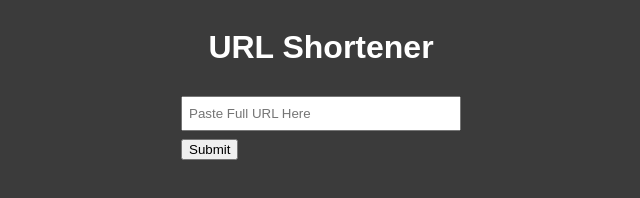
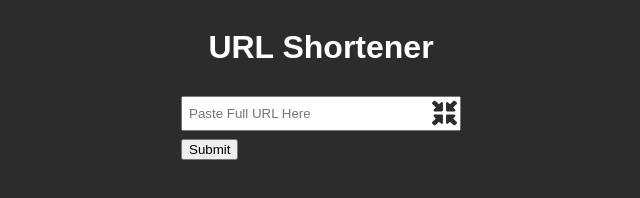
Before and after one commit to Evan-OR/url-shortener, a plain HTML site: page frontend/index.html in a window 1280 px wide. Shown: the whole page, without its empty margins (319-959 px from the left). Drawn offline with Linux system fonts and the light colour scheme.

Commit message:
Addded some style to frontend

```diff
--- a/frontend/index.html
+++ b/frontend/index.html
@@ -14,9 +14,14 @@
   <body>
     <div class="main">
       <h1>URL Shortener</h1>
-      <form>
+      <form onsubmit="sendRequest()">
         <div class="searchBarWrapper">
           <input placeholder="Paste Full URL Here" autocomplete="off" id="url" type="text" />
+          <svg class="shortenIcon" title="Shorten URL" xmlns="http://www.w3.org/2000/svg" viewBox="0 0 512 512">
+            <path
+              d="M456 224H312c-13.3 0-24-10.7-24-24V56c0-9.7 5.8-18.5 14.8-22.2s19.3-1.7 26.2 5.2l40 40L442.3 5.7C446 2 450.9 0 456 0s10 2 13.7 5.7l36.7 36.7C510 46 512 50.9 512 56s-2 10-5.7 13.7L433 143l40 40c6.9 6.9 8.9 17.2 5.2 26.2s-12.5 14.8-22.2 14.8zm0 64c9.7 0 18.5 5.8 22.2 14.8s1.7 19.3-5.2 26.2l-40 40 73.4 73.4c3.6 3.6 5.7 8.5 5.7 13.7s-2 10-5.7 13.7l-36.7 36.7C466 510 461.1 512 456 512s-10-2-13.7-5.7L369 433l-40 40c-6.9 6.9-17.2 8.9-26.2 5.2s-14.8-12.5-14.8-22.2V312c0-13.3 10.7-24 24-24H456zm-256 0c13.3 0 24 10.7 24 24V456c0 9.7-5.8 18.5-14.8 22.2s-19.3 1.7-26.2-5.2l-40-40L69.7 506.3C66 510 61.1 512 56 512s-10-2-13.7-5.7L5.7 469.7C2 466 0 461.1 0 456s2-10 5.7-13.7L79 369 39 329c-6.9-6.9-8.9-17.2-5.2-26.2s12.5-14.8 22.2-14.8H200zM56 224c-9.7 0-18.5-5.8-22.2-14.8s-1.7-19.3 5.2-26.2l40-40L5.7 69.7C2 66 0 61.1 0 56s2-10 5.7-13.7L42.3 5.7C46 2 50.9 0 56 0s10 2 13.7 5.7L143 79l40-40c6.9-6.9 17.2-8.9 26.2-5.2s14.8 12.5 14.8 22.2V200c0 13.3-10.7 24-24 24H56z"
+            />
+          </svg>
         </div>
         <button id="btn" onclick="sendRequest()" type="button">Submit</button>
       </form>
--- a/frontend/scripts.js
+++ b/frontend/scripts.js
@@ -1,4 +1,6 @@
-const sendRequest = async () => {
+const sendRequest = async (e) => {
+  if (e) e.preventDefault();
+
   const url = document.getElementById('url');
   const btn = document.getElementById('btn');
   btn.disabled = true;
--- a/frontend/styles.css
+++ b/frontend/styles.css
@@ -1,9 +1,12 @@
+:root {
+  --dark: rgb(44 44 44);
+}
 * {
   box-sizing: border-box;
 }
 
 body {
-  background-color: rgb(59, 59, 59);
+  background-color: var(--dark);
   color: white;
   font-family: Arial, Helvetica, sans-serif;
   display: flex;
@@ -16,6 +19,16 @@ body {
   flex-direction: column;
   align-items: center;
 }
+.shortenIcon {
+  position: absolute;
+  width: 25px;
+  fill: var(--dark);
+
+  /* Position */
+  top: 50%;
+  transform: translateY(-50%);
+  right: 4px;
+}
 
 .searchBarWrapper {
   position: relative;
```
